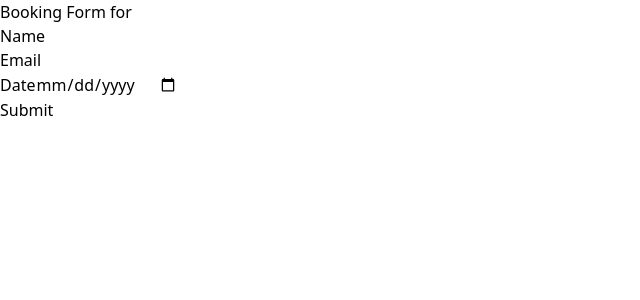
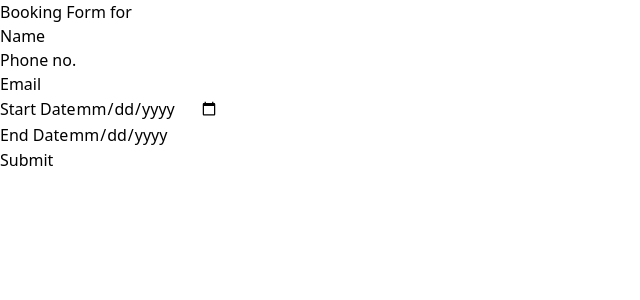
Before and after one commit to piyushzingade/Travel-Booking-Website, a React (Vite) app in the folder client/: page /booking in a window 1280 px wide. Shown: the top 300 px of the page, without its empty margins (0-640 px from the left). Built offline with nearby package versions, Linux system fonts and the light colour scheme.

Commit message:
Updated Booking component

```diff
--- a/client/src/components/BookingForm.tsx
+++ b/client/src/components/BookingForm.tsx
@@ -1,4 +1,4 @@
-import React, { useState } from "react";
+import React, { useState, useEffect } from "react";
 import { useLocation } from "react-router-dom";
 
 const BookingForm: React.FC = () => {
@@ -7,21 +7,46 @@ const BookingForm: React.FC = () => {
 
   const [form, setForm] = useState({
     name: "",
+    phone: "",
     email: "",
-    date: selectedDate || "",
+    startDate: selectedDate || "",
+    endDate: "",
   });
+
+  // Function to calculate the end date based on the start date and package duration
+  const calculateEndDate = (startDate: string, duration: string) => {
+    const start = new Date(startDate);
+    const durationDays = parseInt(duration); // Convert duration string to number
+    const end = new Date(start);
+    end.setDate(start.getDate() + durationDays); // Add duration days to start date
+    return end.toISOString().split("T")[0]; // Format the date as YYYY-MM-DD
+  };
+
+  // Update endDate whenever startDate or package duration changes
+  useEffect(() => {
+    if (form.startDate && pkg?.duration) {
+      const durationInDays = parseInt(pkg.duration); // Extract the duration from the package (e.g., "6 days")
+      const endDate = calculateEndDate(
+        form.startDate,
+        durationInDays.toString()
+      );
+      setForm((prevForm) => ({ ...prevForm, endDate }));
+    }
+  }, [form.startDate, pkg?.duration]);
 
   const handleSubmit = (e: React.FormEvent) => {
     e.preventDefault();
 
     // Basic validation
-    if (!form.name || !form.email || !form.date) {
+    if (!form.name || !form.email || !form.startDate || !form.endDate) {
       alert("Please fill out all fields");
       return;
     }
 
     // Simulate form submission
-    alert(`Booking submitted for ${form.name}`);
+    alert(
+      `Booking submitted for ${form.name} from ${form.startDate} to ${form.endDate}`
+    );
   };
 
   return (
@@ -40,6 +65,15 @@ const BookingForm: React.FC = () => {
           />
         </div>
         <div className="mb-4">
+          <label className="block">Phone no.</label>
+          <input
+            type="text"
+            value={form.phone}
+            onChange={(e) => setForm({ ...form, phone: e.target.value })}
+            className="border p-2 rounded w-full"
+          />
+        </div>
+        <div className="mb-4">
           <label className="block">Email</label>
           <input
             type="email"
@@ -49,12 +83,21 @@ const BookingForm: React.FC = () => {
           />
         </div>
         <div className="mb-4">
-          <label className="block">Date</label>
+          <label className="block">Start Date</label>
           <input
             type="date"
-            value={form.date}
-            onChange={(e) => setForm({ ...form, date: e.target.value })}
+            value={form.startDate}
+            onChange={(e) => setForm({ ...form, startDate: e.target.value })}
             className="border p-2 rounded w-full"
+          />
+        </div>
+        <div className="mb-4">
+          <label className="block">End Date</label>
+          <input
+            type="date"
+            value={form.endDate}
+            readOnly
+            className="border p-2 rounded w-full bg-gray-100"
           />
         </div>
         <button type="submit" className="bg-blue-500 text-white p-2 rounded">
```
